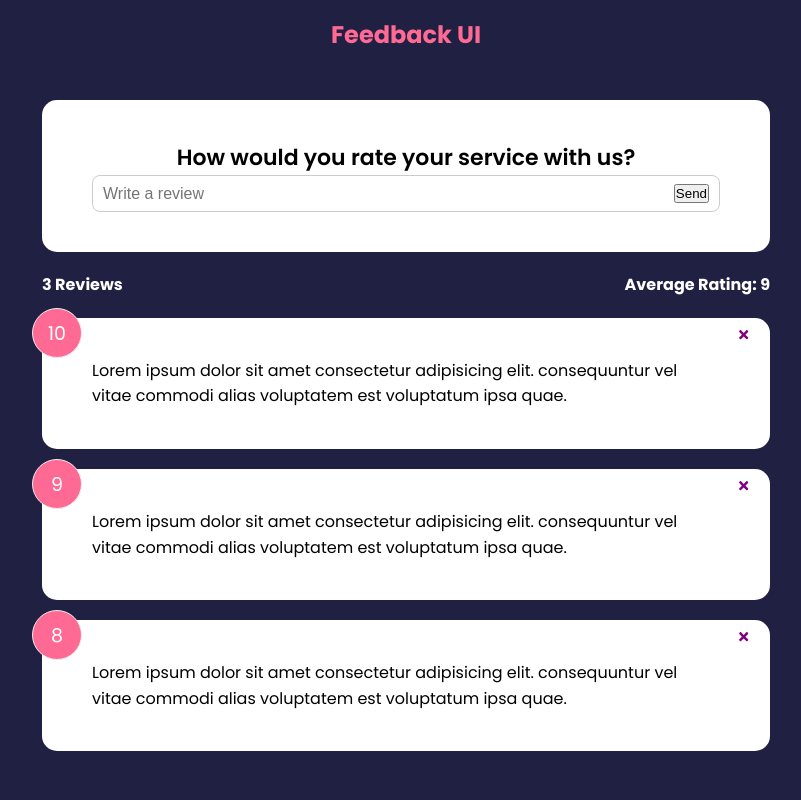
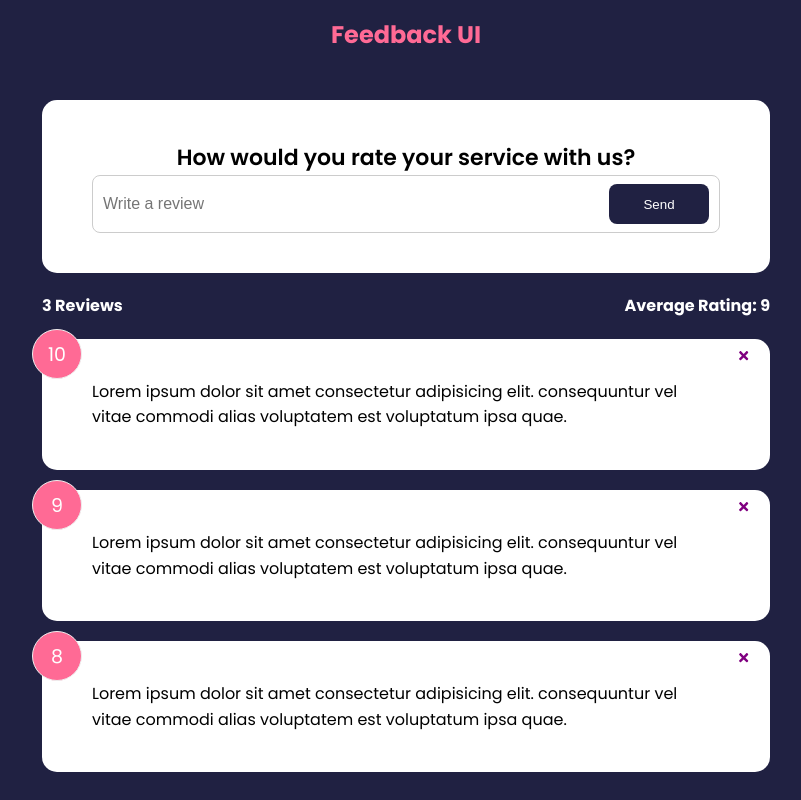
Before and after one commit to martiniucanastasia/react-feedback, a React (Create React App) app: page / in a window 1280 px wide. Shown: the whole page, without its empty margins (234-1035 px from the left). Built offline with nearby package versions, Linux system fonts and the light colour scheme.

Commit message:
add custom button component

```diff
--- a/src/components/FeedbackForm.jsx
+++ b/src/components/FeedbackForm.jsx
@@ -1,5 +1,6 @@
 import { Card } from "./shared/Card";
 import { useState } from "react";
+import { Button } from "./shared/Button";
 
 export const FeedbackForm = () => {
   const [text, setText] = useState("");
@@ -19,7 +20,7 @@
             placeholder="Write a review"
             value={text}
           />
-          <button type="submit">Send</button>
+          <Button type="submit">Send</Button>
         </div>
       </form>
     </Card>
--- /dev/null
+++ b/src/components/shared/Button.jsx
@@ -0,0 +1,22 @@
+import PropTypes from "prop-types";
+
+export const Button = ({ children, version, type, isDisabled }) => {
+  return (
+    <button type={type} disabled={isDisabled} className={`btn btn-${version}`}>
+      {children}
+    </button>
+  );
+};
+
+Button.defaultProps = {
+  version: "primary",
+  type: "button",
+  isDisabled: false,
+};
+
+Button.propTypes = {
+  children: PropTypes.node.isRequired,
+  version: PropTypes.string,
+  type: PropTypes.string,
+  isDisabled: PropTypes.bool,
+};
```
